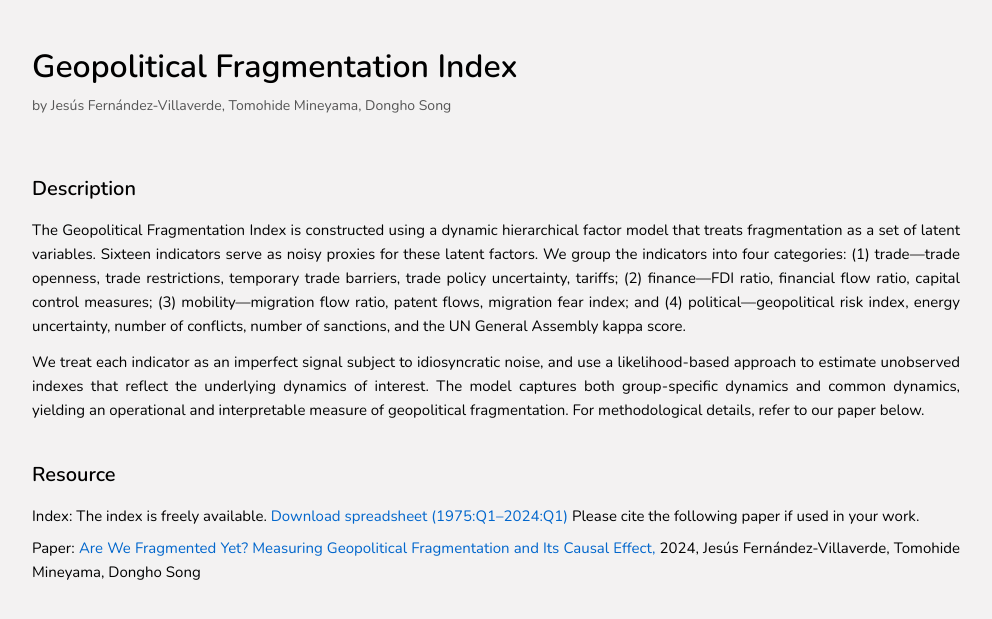
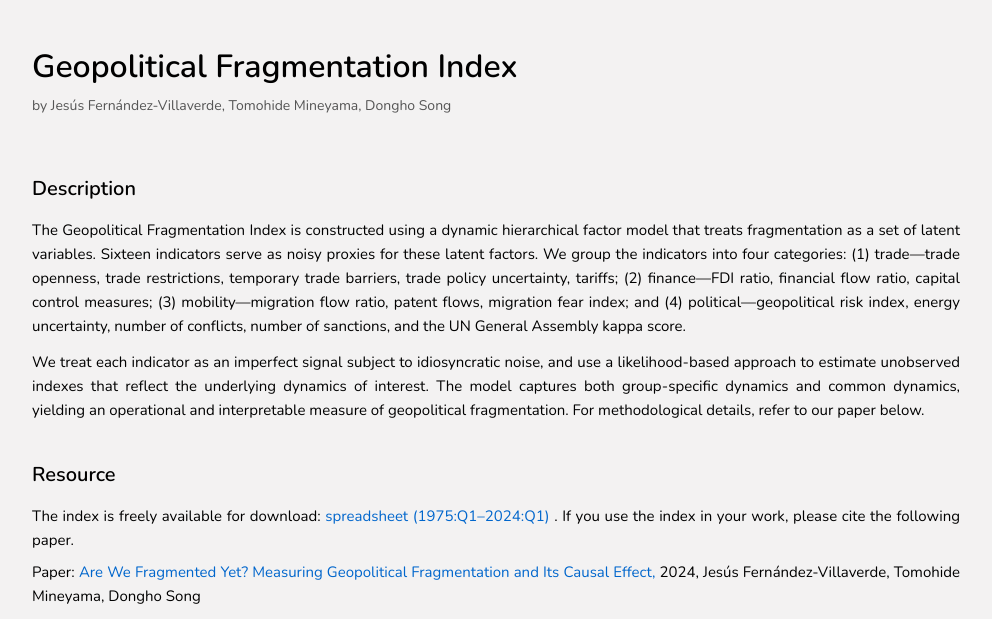
Before and after one commit to geopol-index/fragmentation, a plain HTML site: page index.html in a window 1280 px wide. Shown: the top 619 px of the page, without its empty margins (144-1136 px from the left). Drawn offline with nearby package versions, Linux system fonts and the light colour scheme.

Commit message:
Update index.html

```diff
--- a/index.html
+++ b/index.html
@@ -107,13 +107,12 @@ a:hover {
 <!-- Resource Section -->
 <section>
   <div class="section-title">Resource</div>
-  <div class="justify" style="margin-top: 0.8rem;">
-    Index: The index is freely available.
-    <a target="_blank" href="https://docs.google.com/spreadsheets/d/1W8IJOLrR-WkXguIgIslBfWw-A5vz5Qs6SrHPwT68kCo/edit?usp=sharing">
-      Download spreadsheet (1975:Q1–2024:Q1)
-    </a>
-    Please cite the following paper if used in your work.
-  </div>
+<div class="justify" style="margin-top: 0.8rem;">
+  The index is freely available for download:
+  <a target="_blank" href="https://docs.google.com/spreadsheets/d/1W8IJOLrR-WkXguIgIslBfWw-A5vz5Qs6SrHPwT68kCo/edit?usp=sharing">
+    spreadsheet (1975:Q1–2024:Q1)
+  </a>. If you use the index in your work, please cite the following paper.
+</div>
   <div class="justify" style="margin-top: 0.5rem;">
     Paper:
     <a target="_blank" href="https://www.sas.upenn.edu/~jesusfv/Fragmentation.pdf">
```
